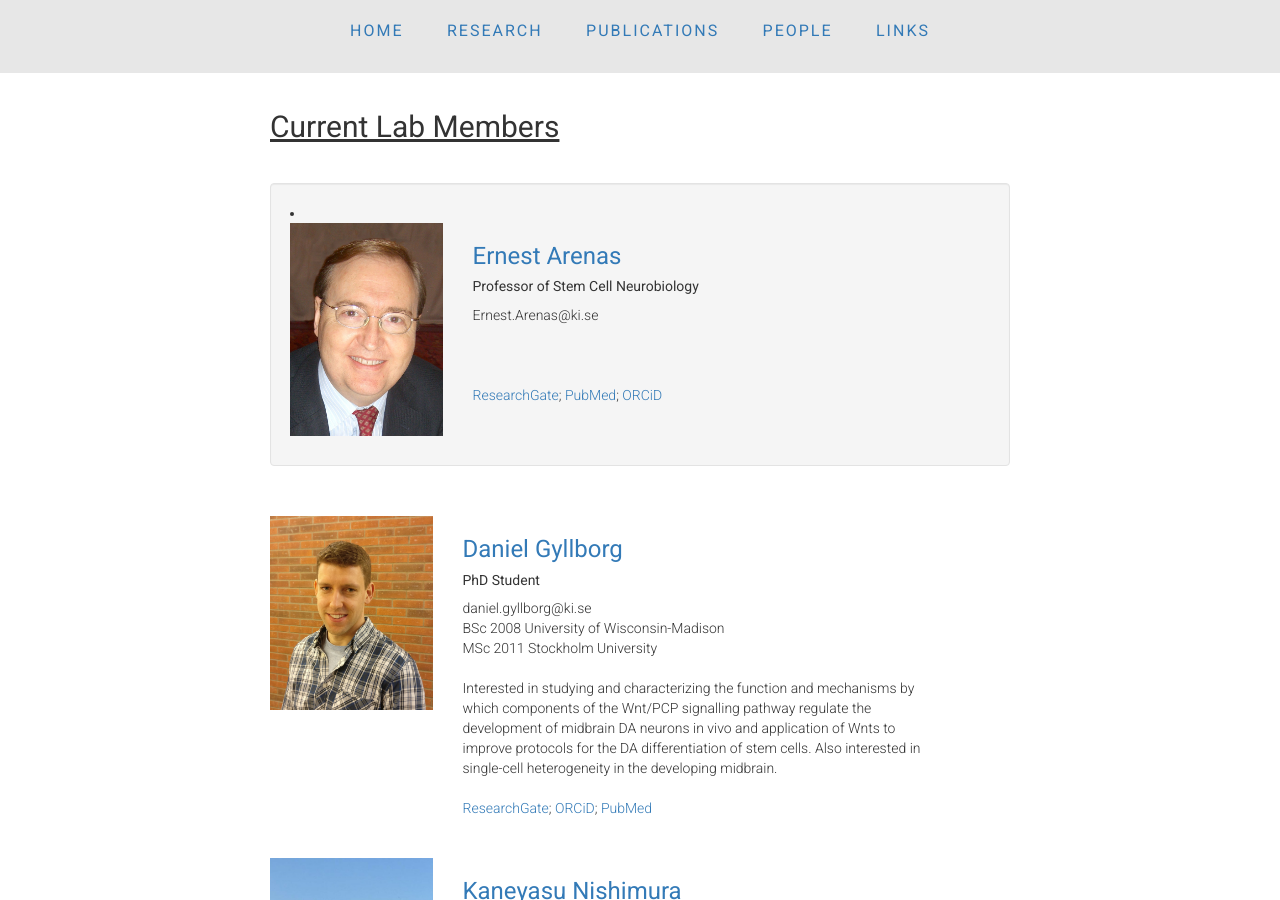
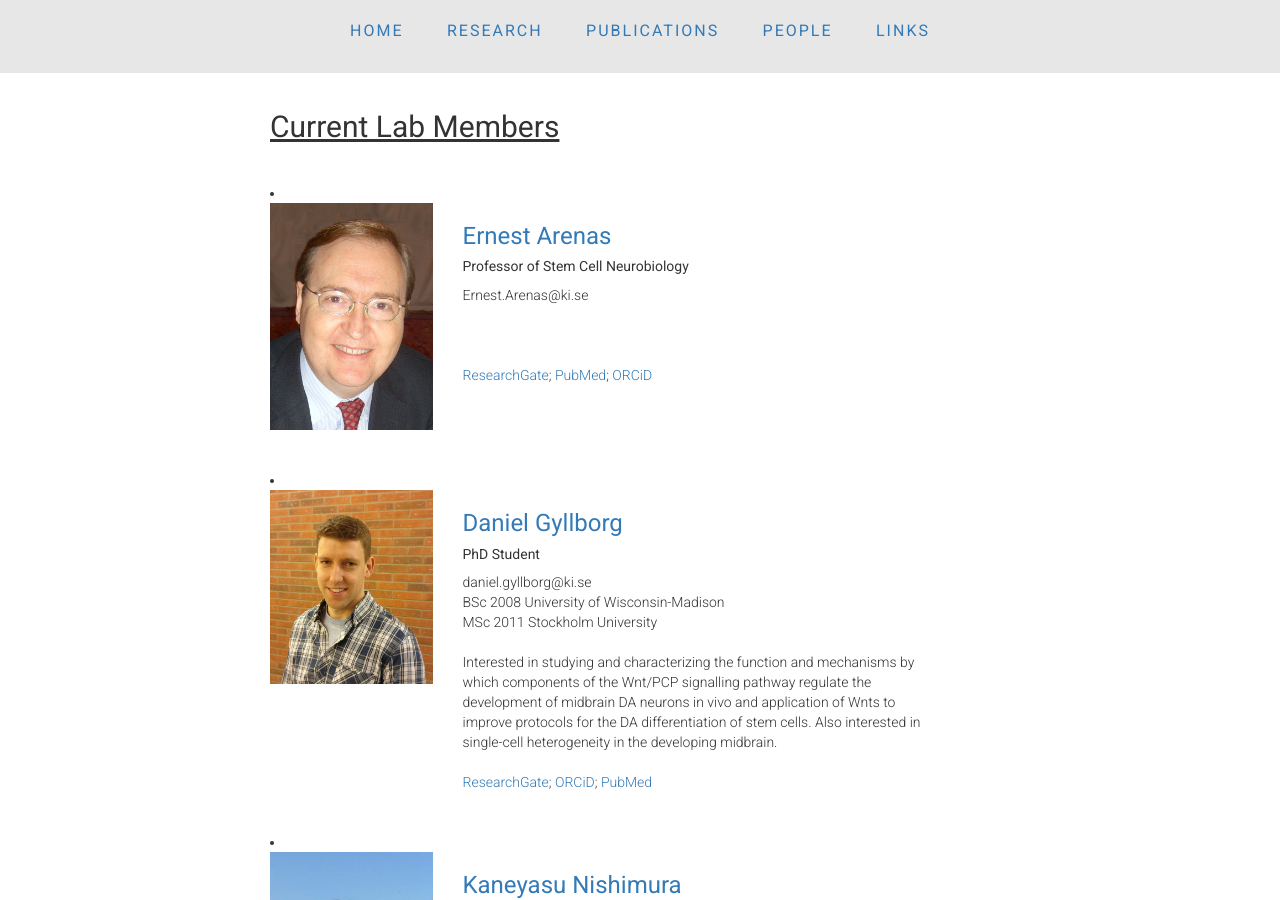
Before and after one commit to ArenasLab/arenaslab.github.io, a Jekyll site: the page people/index.html, which Jekyll copies as it is, in a window 1280 px wide and 900 px high. Built offline with Jekyll 4.4.1, drawn with Linux system fonts in a browser that asks for light colours.

Commit message:
Update index.html

```diff
--- a/people/index.html
+++ b/people/index.html
@@ -37,7 +37,7 @@
 
 
 
-	<div class="well">
+	<div class="wellb">
               <li class="media">
                 <div class="media-body">
 
@@ -73,6 +73,9 @@
 
         <p>&nbsp;<p>
 
+	      <div class="wellb">
+              <li class="media">
+                <div class="media-body">
 	<div class="row">
           <div class=" col-sm-4  col-md-3 col-lg-3">
             <p><img src="../img/DG2.jpg" class="img-responsive" width="300" height="450"/></p>
@@ -90,9 +93,15 @@
 	    </p>
           </div>
         </div>
+	   </div>
+		</li>
+	      </div>
 
         <p>&nbsp;<p>
 
+			<div class="wellb">
+              <li class="media">
+                <div class="media-body">
 	<div class="row">
           <div class=" col-sm-4  col-md-3 col-lg-3">
             <p><img src="../img/KN.JPG" class="img-responsive" width="300" height="450"/></p>
@@ -109,9 +118,15 @@
 	      </p>
           </div>
         </div>
+	   </div>
+		</li>
+	      </div>
 
         <p>&nbsp;<p>
 
+			<div class="wellb">
+              <li class="media">
+                <div class="media-body">
 	<div class="row">
           <div class=" col-sm-4  col-md-3 col-lg-3">
             <p><img src="../img/AS.png" class="img-responsive" width="300" height="450"/></p>
@@ -128,9 +143,15 @@
 	    </p>
           </div>
         </div>
+	   </div>
+		</li>
+	      </div>
 
         <p>&nbsp;<p>
 
+	   <div class="wellb">
+              <li class="media">
+                <div class="media-body">
 	<div class="row">
           <div class=" col-sm-4  col-md-3 col-lg-3">
             <p><img src="../img/CS.jpg" class="img-responsive" width="300" height="450"/></p>
@@ -147,9 +168,15 @@
 	    </p>
           </div>
         </div>
+	   </div>
+		</li>
+	      </div>
 
         <p>&nbsp;<p>
 
+			<div class="wellb">
+              <li class="media">
+                <div class="media-body">
 	<div class="row">
           <div class=" col-sm-4  col-md-3 col-lg-3">
             <p><img src="../img/ET.PNG" class="img-responsive" width="300" height="450"/></p>
@@ -166,9 +193,15 @@
 	    </p>
           </div>
         </div>
+	   </div>
+		</li>
+	      </div>
 
         <p>&nbsp;<p>
 
+			<div class="wellb">
+              <li class="media">
+                <div class="media-body">
 	<div class="row">
           <div class=" col-sm-4  col-md-3 col-lg-3">
             <p><img src="../img/DZ.png" class="img-responsive" width="300" height="450"/></p>
@@ -184,6 +217,9 @@
 		       <a href="http://orcid.org/0000-0001-6613-945X">ORCiD</a>; <a href="https://www.ncbi.nlm.nih.gov/pubmed/?term=(((((((((A+3D+Alzheimer%27s+disease+culture+model+and+the+induction+of+P21-activated+kinase+mediated+sensing+in+derived+neurons))+OR+(AMD1+is+essential+for+ESC+self-renewal+and+is+translationally+down-regulated+on+differentiation+to+neural+precursor+cells.))+OR+(Alternate+raft+pathways+cooperate+to+mediate+slow+diffusion+and+efficient+uptake+of+a+sphingolipid+tracer+to+degradative+and+recycling+compartments.))+OR+Is+antioxidant+potential+of+the+targeted+ubiquinone+derivative+conserved+in+cells+lacking+mtDNA%3F)+OR+The+mitochondrial+permeability+transition+regulates+cytochrome+c+release+for+apoptosis+during+endoplasmic+reticulum+stress+by+remodeling+the+cristae+junction.)+OR+A+fluorescent+glycolipid-binding+peptide+probe+traces+cholesterol+dependent+microdomain-derived+trafficking+pathways.)+OR+(Bax+and+the+mitochondrial+permeability+transition+cooperate+in+the+release+of+cytochrome+c+during+endoplasmic+reticulum-stress-induced+apoptosis.))+OR+Nitric+oxide+protects+against+mitochondrial+permeabilization+induced+by+glutathione+depletion%3A+role+of+S-nitrosylation%3F)+OR+Oltipraz-induced+phase+2+enzyme+response+conserved+in+cells+lacking+mitochondrial+DNA.">PubMed</a></p>
           </div>
         </div>
+	   </div>
+		</li>
+	      </div>
 
         <p>&nbsp;<p>
 
```
